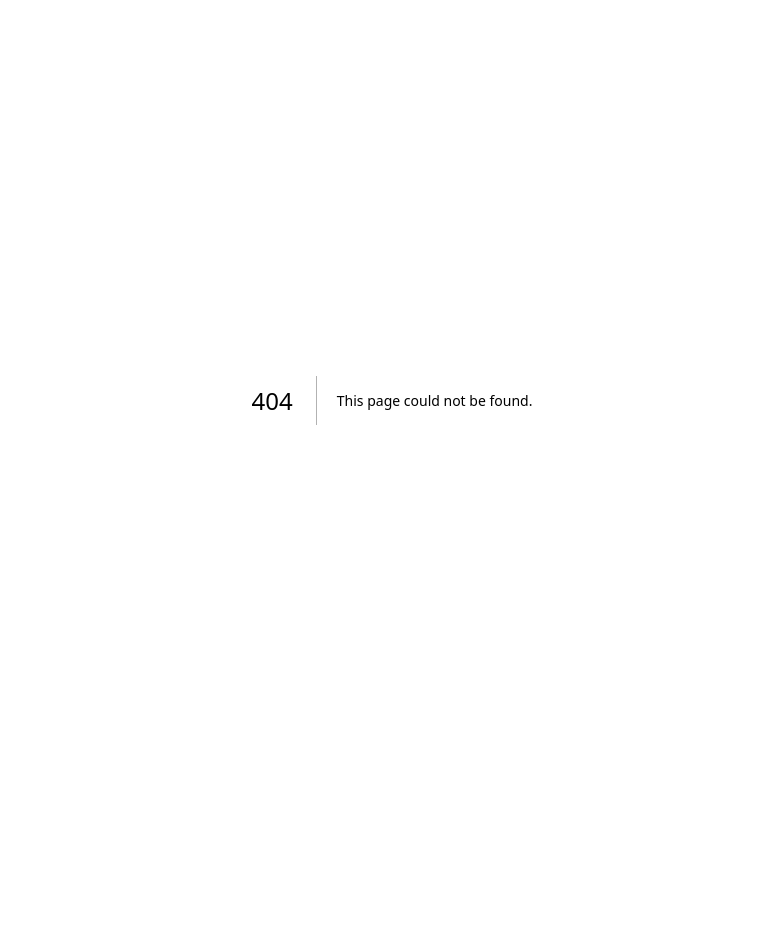
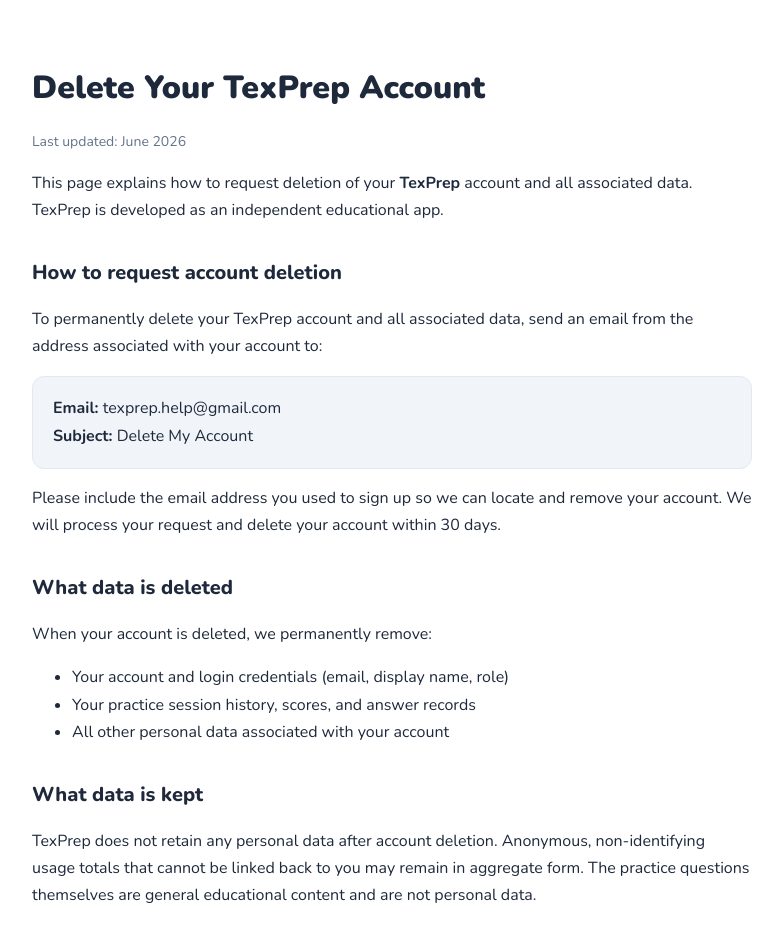
Before and after one commit to tiwari-neeraj/TexPrep, a Next.js app: page /delete-account in a window 1280 px wide. Before the commit this address had no page. Shown: the top 947 px of the page, without its empty margins (248-1031 px from the left). Before the commit the page ends 800 px from the top, so only its background shows below. Built offline with nearby package versions, Linux system fonts and the light colour scheme.

Commit message:
Add Delete Account page with instructions

```diff
--- /dev/null
+++ b/app/delete-account/page.js
@@ -0,0 +1,77 @@
+export const metadata = {
+  title: "Delete Your Account — TexPrep",
+};
+
+const S = {
+  page: {
+    maxWidth: 720,
+    margin: "0 auto",
+    padding: "40px 24px",
+    fontFamily: "'Nunito', system-ui, sans-serif",
+    color: "#1e293b",
+    lineHeight: 1.7,
+  },
+  h1: { fontSize: 32, fontWeight: 900, marginBottom: 8 },
+  h2: { fontSize: 20, fontWeight: 800, marginTop: 32, marginBottom: 8 },
+  muted: { color: "#64748b", fontSize: 14 },
+  box: {
+    background: "#f1f5f9",
+    border: "1px solid #e2e8f0",
+    borderRadius: 12,
+    padding: "18px 20px",
+    margin: "16px 0",
+  },
+};
+
+export default function DeleteAccount() {
+  return (
+    <div style={S.page}>
+      <h1 style={S.h1}>Delete Your TexPrep Account</h1>
+      <p style={S.muted}>Last updated: June 2026</p>
+
+      <p>
+        This page explains how to request deletion of your <strong>TexPrep</strong>{" "}
+        account and all associated data. TexPrep is developed as an independent
+        educational app.
+      </p>
+
+      <h2 style={S.h2}>How to request account deletion</h2>
+      <p>
+        To permanently delete your TexPrep account and all associated data, send an
+        email from the address associated with your account to:
+      </p>
+      <div style={S.box}>
+        <strong>Email:</strong> texprep.help@gmail.com
+        <br />
+        <strong>Subject:</strong> Delete My Account
+      </div>
+      <p>
+        Please include the email address you used to sign up so we can locate and
+        remove your account. We will process your request and delete your account
+        within 30 days.
+      </p>
+
+      <h2 style={S.h2}>What data is deleted</h2>
+      <p>When your account is deleted, we permanently remove:</p>
+      <ul>
+        <li>Your account and login credentials (email, display name, role)</li>
+        <li>Your practice session history, scores, and answer records</li>
+        <li>All other personal data associated with your account</li>
+      </ul>
+
+      <h2 style={S.h2}>What data is kept</h2>
+      <p>
+        TexPrep does not retain any personal data after account deletion. Anonymous,
+        non-identifying usage totals that cannot be linked back to you may remain in
+        aggregate form. The practice questions themselves are general educational
+        content and are not personal data.
+      </p>
+
+      <h2 style={S.h2}>Questions</h2>
+      <p>
+        If you have any questions about deleting your account or your data, contact us
+        at texprep.help@gmail.com.
+      </p>
+    </div>
+  );
+}
```
